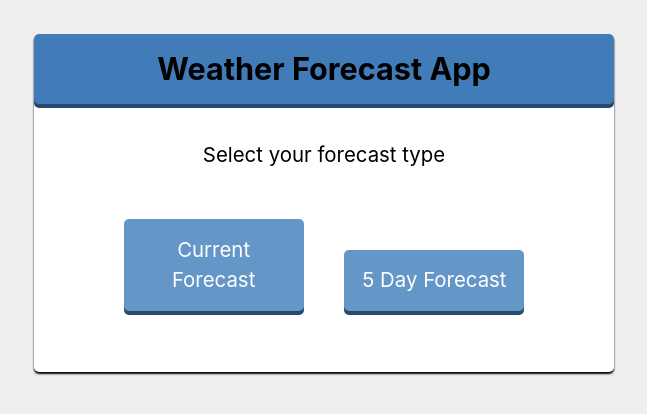
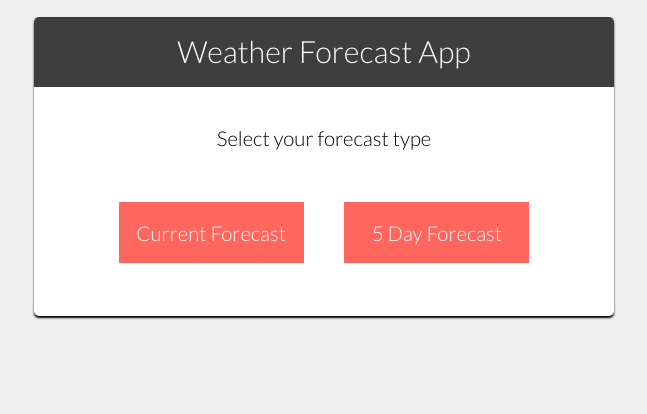
Before and after one commit to bushers/weather-app, a React app: page / in a window 1280 px wide. Shown: the whole page, without its empty margins (316-963 px from the left). Built offline with nearby package versions, Linux system fonts and the light colour scheme.

Commit message:
updates styles

```diff
--- a/src/components/App.js
+++ b/src/components/App.js
@@ -79,18 +79,18 @@ const styles = StyleSheet.create({
   wrapper: {
     backgroundColor: '#fff',
     maxWidth: '580px',
-    margin: '2em auto',
-    padding: '0 0 2em 0',
+    margin: 'auto',
+    padding: '0 0 1.5em 0',
     textAlign: 'center',
     borderRadius: '5px',
     boxShadow: '0 2px 2px #000'
   },
   title: {
-    backgroundColor: '#417cb8',
+    backgroundColor: '#3E3E3E',
+    color: '#fff',
+    borderRadius: '5px 5px 0 0',
     padding: '0.5em 0',
-    borderRadius: '5px',
     fontSize: '1.8em',
-    boxShadow: '0 4px #27496d',
-    fontWeight: 'bold'
+    fontWeight: 'normal'
   }
 })
--- a/src/components/ForecastDisplay.js
+++ b/src/components/ForecastDisplay.js
@@ -30,7 +30,7 @@ export default ForecastDisplay
 
 const styles = StyleSheet.create({
   wrapper: {
-    padding: '1em 0'
+    padding: '1em'
   },
   text: {
     margin: '1em 0'
--- a/src/components/Input.js
+++ b/src/components/Input.js
@@ -37,20 +37,22 @@ const styles = StyleSheet.create({
     margin: '1em 0'
   },
   textBox: {
-    borderRadius: '5px',
-    padding: '0.5em 1em'
+    padding: '0.4em 1em',
+    backgroundColor: '#efefef'
   },
   btn: {
     padding: '0.5em 1em',
     margin: '0 1em',
-    borderRadius: '4px',
     color: '#fff',
     border: 'none',
-    backgroundColor: '#6496c8',
-    boxShadow: '0 2px #27496d',
+    backgroundColor: '#FF665E',
     ':hover': {
-      backgroundColor: '#417cb8',
+      backgroundColor: '#e64d45',
       cursor: 'pointer'
+    },
+    ':active': {
+      backgroundColor: '#cc332b',
+      transform: 'translateY(2px)'
     }
   }
 })
--- a/src/components/SelectForecast.js
+++ b/src/components/SelectForecast.js
@@ -54,23 +54,20 @@ const styles = StyleSheet.create({
     margin: '1em 0 2em 0'
   },
   btn: {
-    width: '180px',
+    width: '185px',
     padding: '.75em',
     margin: '0.5em 1em',
-    borderRadius: '5px',
     fontSize: '1.2em',
     color: '#fff',
     border: 'none',
-    backgroundColor: '#6496c8',
-    boxShadow: '0 4px #27496d',
+    backgroundColor: '#FF665E',
     ':hover': {
-      backgroundColor: '#417cb8',
+      backgroundColor: '#e64d45',
       cursor: 'pointer'
     },
     ':active': {
-      backgroundColor: '#417cb8',
-      boxShadow: '0 0 #27496d',
-      transform: 'translateY(5px)'
+      backgroundColor: '#cc332b',
+      transform: 'translateY(2px)'
     }
   }
 })
--- a/src/styles/style.css
+++ b/src/styles/style.css
@@ -1,3 +1,4 @@
+@import url('https://fonts.googleapis.com/css?family=Lato:300');
 *, *:after, *:before { box-sizing: border-box; }
 html, body, div, article, aside, canvas, figure, figcaption, footer, header,
 main, nav, section, audio, video h1, h2, h3, h4, h5, h6, p, blockquote, pre, a,
@@ -44,7 +45,7 @@ hr { margin-top: 1rem; margin-bottom: 1rem; border: 0; border-top: 1px solid rgb
 .container:after { content: ''; display: table; clear: both; }
 .no-scrollbar::-webkit-scrollbar,
 .leaflet-control-attribution a { display: none; }
-body { font-size: 17px; background-color: #eee; }
+body { font-size: 17px; font-family: 'Lato', sans-serif; background-color: #eee; padding: 1em; }
 h3 { font-size: 1.2em; }
 
 /******************************
```
